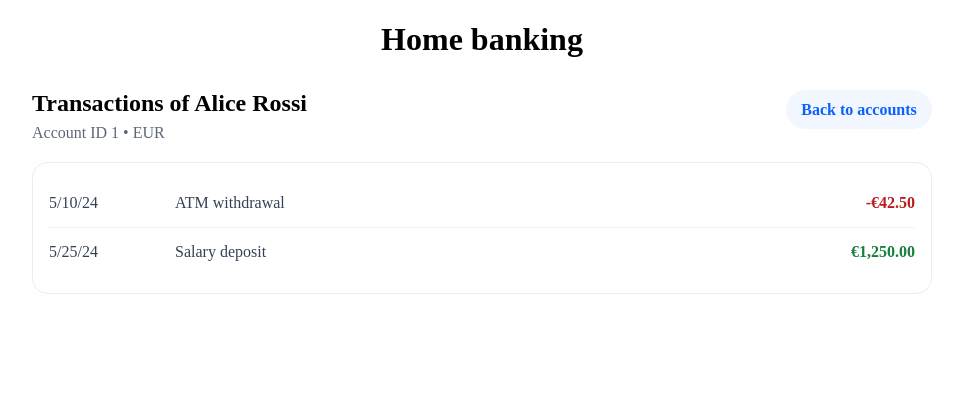
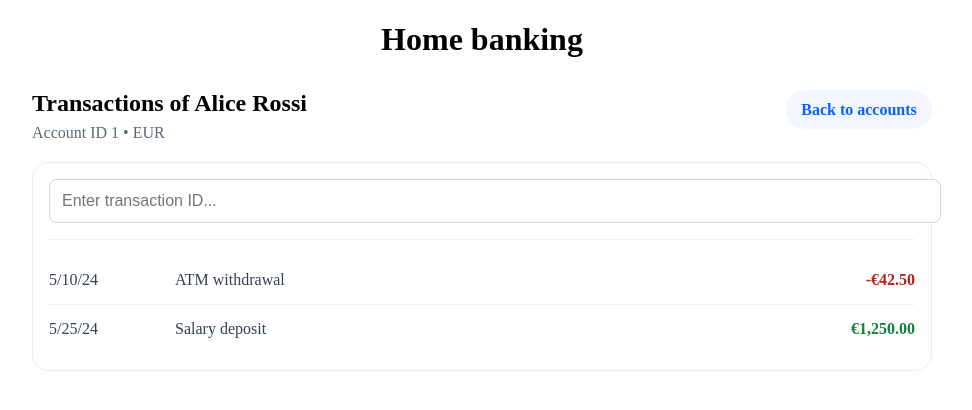
Before and after one commit to School-works/homeBanking-frontend, an Angular app: page /accounts/1/transactions in a window 1280 px wide. Shown: the top 410 px of the page, without its empty margins (158-1130 px from the left). Built offline with nearby package versions, Linux system fonts and the light colour scheme.

Commit message:
few css changes and id reset for each user transaction

```diff
--- a/src/app/app.routes.ts
+++ b/src/app/app.routes.ts
@@ -1,6 +1,6 @@
 import { Routes } from '@angular/router';
-import { Home } from './home/home';
-import { AccountTransactions } from './account-transactions/account-transactions';
+import { Home } from '../components/account-card/home/home';
+import { AccountTransactions } from '../components/account-card/account-transactions/account-transactions';
 
 export const routes: Routes = [
   {
--- a/src/app/app.ts
+++ b/src/app/app.ts
@@ -9,5 +9,4 @@ import { RouterOutlet } from '@angular/router';
   styleUrls: ['./app.css'],
 })
 export class App {
-  protected readonly title = signal('homeBanking-frontend');
 }
--- a/src/components/account-card/account-card.css
+++ b/src/components/account-card/account-card.css
@@ -4,6 +4,17 @@
   padding: 1rem;
   background: #ffffff;
   box-shadow: 0 1px 6px rgba(0, 0, 0, 0.04);
+}
+
+.top-button {
+  display: block;
+  width: 100%;
+  text-align: center;
+  margin-bottom: 1rem;
+  margin-left: 0;
+  margin-right: 0;
+  text-decoration: none;
+  box-sizing: border-box;
 }
 
 .card-header {
@@ -22,6 +33,9 @@
   border-radius: 999px;
   cursor: pointer;
   font-weight: 600;
+  text-decoration: none;
+  display: inline-block;
+  box-sizing: border-box;
 }
 
 .manage-button:hover {
--- a/src/components/account-card/account-card.html
+++ b/src/components/account-card/account-card.html
@@ -1,15 +1,16 @@
 <article class="account-card">
+  <a
+    class="manage-button top-button"
+    [routerLink]="['/accounts', account.id, 'transactions']"
+  >
+    View transactions
+  </a>
+
   <div class="card-header">
     <div>
       <h3>{{ account.owner_name }}</h3>
       <p><strong>Account ID</strong>: {{ account.id }}</p>
     </div>
-    <a
-      class="manage-button"
-      [routerLink]="['/accounts', account.id, 'transactions']"
-    >
-      Manage account
-    </a>
   </div>
 
   <p><strong>Currency</strong>: {{ account.currency }}</p>
--- a/src/app/account-transactions/account-transactions.css
+++ b/src/components/account-card/account-transactions/account-transactions.css
@@ -40,6 +40,34 @@
   padding: 1rem;
 }
 
+.search-section {
+  margin-bottom: 1rem;
+  padding-bottom: 1rem;
+  border-bottom: 1px solid #f0f4f8;
+}
+
+.search-label {
+  display: block;
+  font-weight: 600;
+  color: #374151;
+  margin-bottom: 0.5rem;
+}
+
+.search-input {
+  width: 100%;
+  padding: 0.75rem;
+  border: 1px solid #d1d5db;
+  border-radius: 8px;
+  font-size: 1rem;
+  background: #ffffff;
+}
+
+.search-input:focus {
+  outline: none;
+  border-color: #0b61ff;
+  box-shadow: 0 0 0 3px rgba(11, 97, 255, 0.1);
+}
+
 .transaction-list {
   list-style: none;
   padding: 0;
@@ -76,6 +104,27 @@
   color: #b91c1c;
 }
 
+.no-results {
+  text-align: center;
+  padding: 2rem 1rem;
+  color: #6b7280;
+}
+
+.clear-search {
+  margin-top: 0.5rem;
+  padding: 0.5rem 1rem;
+  background: #f3f4f6;
+  color: #374151;
+  border: 1px solid #d1d5db;
+  border-radius: 6px;
+  cursor: pointer;
+  font-size: 0.875rem;
+}
+
+.clear-search:hover {
+  background: #e5e7eb;
+}
+
 .empty-state,
 .not-found {
   background: #f8fafc;
--- a/src/app/account-transactions/account-transactions.html
+++ b/src/components/account-card/account-transactions/account-transactions.html
@@ -8,9 +8,19 @@
   </div>
 
   <div *ngIf="account.transactions?.length; else emptyState" class="transactions-panel">
-    <ul class="transaction-list">
+    <div class="search-section">
+      <input
+        id="transaction-search"
+        type="text"
+        [(ngModel)]="searchTerm"
+        placeholder="Enter transaction ID..."
+        class="search-input"
+      />
+    </div>
+
+    <ul *ngIf="filteredTransactions.length; else noResults" class="transaction-list">
       <li
-        *ngFor="let transaction of account.transactions; trackBy: trackByTransactionId"
+        *ngFor="let transaction of filteredTransactions; trackBy: trackByTransactionId"
         class="transaction-item"
       >
         <span class="transaction-date">{{ transaction.created_at | date: 'shortDate' }}</span>
@@ -24,6 +34,13 @@
         </strong>
       </li>
     </ul>
+
+    <ng-template #noResults>
+      <div class="no-results">
+        <p>No transactions found with ID "{{ searchTerm }}".</p>
+        <button type="button" (click)="searchTerm = ''" class="clear-search">Clear search</button>
+      </div>
+    </ng-template>
   </div>
 </section>
 
--- a/src/app/account-transactions/account-transactions.ts
+++ b/src/components/account-card/account-transactions/account-transactions.ts
@@ -1,24 +1,37 @@
 import { Component } from '@angular/core';
 import { CommonModule } from '@angular/common';
+import { FormsModule } from '@angular/forms';
 import { ActivatedRoute, RouterModule } from '@angular/router';
 import { accounts } from '../data/accounts';
-import { Account } from '../../models/account';
+import { Account } from '../../../models/account';
+import { Transaction } from '../../../models/transaction';
 
 @Component({
   standalone: true,
   selector: 'app-account-transactions',
-  imports: [CommonModule, RouterModule],
+  imports: [CommonModule, FormsModule, RouterModule],
   templateUrl: './account-transactions.html',
   styleUrls: ['./account-transactions.css'],
 })
 export class AccountTransactions {
   protected account?: Account;
+  protected searchTerm = '';
 
   constructor(route: ActivatedRoute) {
     const accountId = Number(route.snapshot.paramMap.get('id'));
     this.account = accounts.find((item) => item.id === accountId);
   }
 
+  protected get filteredTransactions(): Transaction[] {
+    if (!this.account?.transactions) return [];
+    if (!this.searchTerm.trim()) return this.account.transactions;
+
+    const searchId = parseInt(this.searchTerm.trim());
+    if (isNaN(searchId)) return [];
+
+    return this.account.transactions.filter(transaction => transaction.id === searchId);
+  }
+
   protected trackByTransactionId(_index: number, transaction: { id: number }): number {
     return transaction.id;
   }
--- a/src/app/data/accounts.ts
+++ b/src/components/account-card/data/accounts.ts
@@ -1,4 +1,4 @@
-import { Account } from '../../models/account';
+import { Account } from '../../../models/account';
 
 export const accounts: Account[] = [
   {
@@ -30,14 +30,14 @@ export const accounts: Account[] = [
     created_at: new Date('2025-02-14'),
     transactions: [
       {
-        id: 3,
+        id: 1,
         account_id: 2,
         amount: -75.99,
         description: 'Online shopping',
         created_at: new Date('2025-02-20'),
       },
       {
-        id: 4,
+        id: 2,
         account_id: 2,
         amount: 540,
         description: 'Freelance payment',
@@ -52,14 +52,14 @@ export const accounts: Account[] = [
     created_at: new Date('2023-11-30'),
     transactions: [
       {
-        id: 5,
+        id: 1,
         account_id: 3,
         amount: -15.5,
         description: 'Coffee shop',
         created_at: new Date('2023-12-02'),
       },
       {
-        id: 6,
+        id: 2,
         account_id: 3,
         amount: 300,
         description: null,
--- a/src/app/home/home.css
+++ b/src/components/account-card/home/home.css
@@ -4,7 +4,7 @@
   padding: 0 1rem;
 }
 
-.hero {
+.center {
   margin-bottom: 1.5rem;
 }
 
--- a/src/app/home/home.html
+++ b/src/components/account-card/home/home.html
@@ -1,5 +1,5 @@
 <section class="home-page">
-  <div class="hero">
+  <div class="center">
   </div>
 
   <div class="accounts-grid">
--- a/src/app/home/home.ts
+++ b/src/components/account-card/home/home.ts
@@ -1,7 +1,7 @@
 import { Component } from '@angular/core';
 import { CommonModule } from '@angular/common';
 import { accounts } from '../data/accounts';
-import { AccountCard } from '../../components/account-card/account-card';
+import { AccountCard } from '../account-card';
 
 @Component({
   standalone: true,
```
